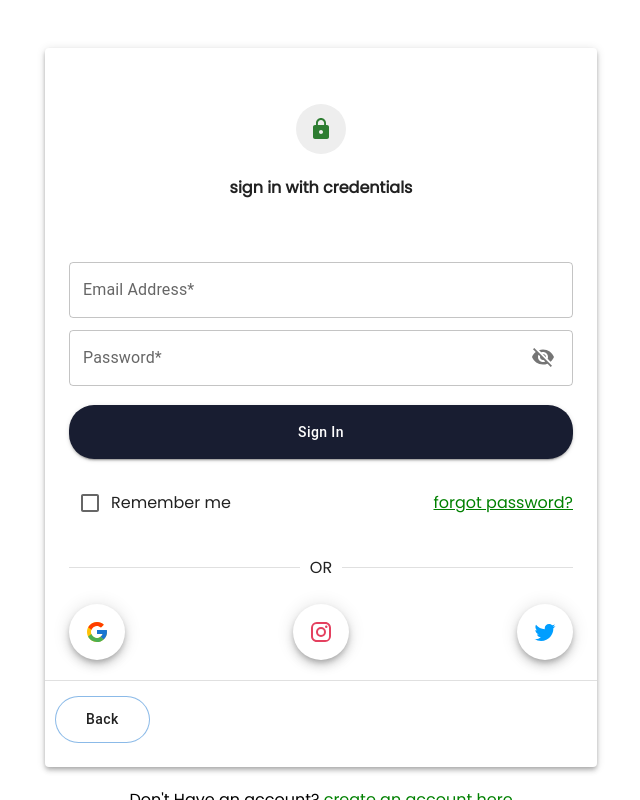
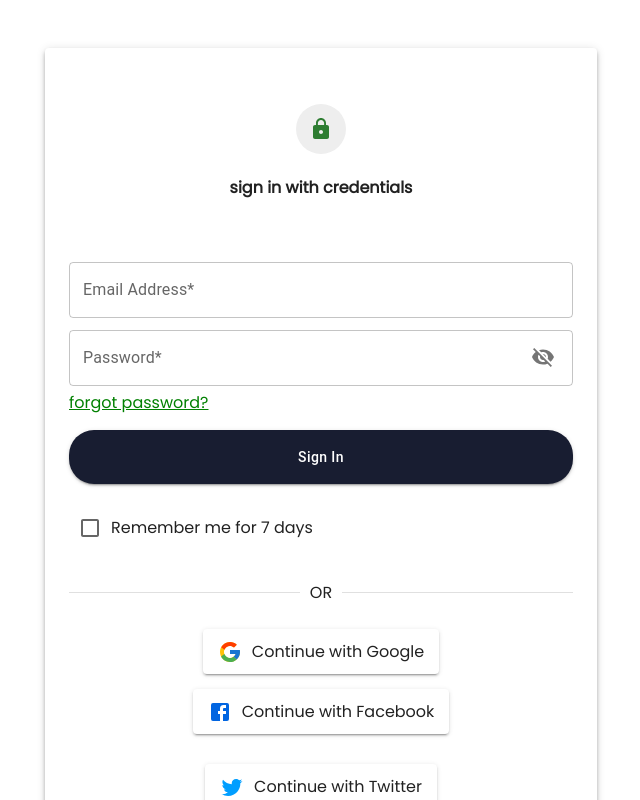
Before and after one commit to muhammadkeyton/onlyjobs, a Next.js app: page /signIn in a window 1280 px wide. Shown: the top 800 px of the page, without its empty margins (319-959 px from the left). Built offline with nearby package versions, Linux system fonts and the light colour scheme.

Commit message:
add appropriate text and styling to brands logos

```diff
--- a/pages/signIn.tsx
+++ b/pages/signIn.tsx
@@ -16,10 +16,10 @@ import TextField from '@mui/material/TextField';
 import Container from '@mui/material/Container';
 import Divider from '@mui/material/Divider';
 import IconButton from '@mui/material/IconButton';
-import Fab from '@mui/material/Fab';
+
 
 import TwitterIcon from '@mui/icons-material/Twitter';
-import InstagramIcon from '@mui/icons-material/Instagram';
+import FacebookIcon from '@mui/icons-material/Facebook';
 import VisibilityIcon from '@mui/icons-material/Visibility';
 import VisibilityOffIcon from '@mui/icons-material/VisibilityOff';
 
@@ -83,8 +83,7 @@ export default function SignIn(){
 
 
 
-
-
+                        <Link href="/signIn" style={{cursor:"pointer", color:"green"}}>forgot password?</Link>
                         <Bbutton xTraStyling="" fullwidth={true} buttonType='contained' color1='#181D31' color2="#181D31" text="Sign In" pad="15px 30px" marg="15px 0"/>
 
 
@@ -93,10 +92,10 @@ export default function SignIn(){
 
                             <div className={getStartedPageCss.remember}>
                                 <Checkbox color="success"/>
-                                <p>Remember me</p>
+                                <p>Remember me for 7 days</p>
                             </div>
 
-                            <Link href="/signIn" style={{cursor:"pointer", color:"green"}}>forgot password?</Link>
+
 
 
                         </div>
@@ -106,19 +105,36 @@ export default function SignIn(){
 
                         <div className={getStartedPageCss.socialIcons}>
 
-                            <Fab sx={{backgroundColor:"#fff"}}>
-                             <FcGoogle style={{fontSize:"1.5rem"}}/>
-                            </Fab>
+
+                            <Paper elevation={2} sx={{display:"flex",alignItems:"center",padding:"10px 15px",cursor:"pointer"}}>
+
+                             <FcGoogle style={{fontSize:"1.5rem",marginRight:"10px"}}/>
+                              Continue with Google
+
+                            </Paper>
 
 
 
-                            <Fab sx={{backgroundColor:"#fff"}}>
-                            <InstagramIcon sx={{color:"#E4405F"}}/>
-                            </Fab>
+                            <Paper  elevation={2} sx={{display:"flex",alignItems:"center",padding:"10px 15px",margin:"15px 0",cursor:"pointer"}}>
 
-                            <Fab sx={{backgroundColor:"#fff"}}>
-                            <TwitterIcon  sx={{color:"#009EFF"}}/>
-                            </Fab>
+                              <FacebookIcon  sx={{color:"#0165E1",fontSize:"1.5rem",marginRight:"10px"}}/>
+                              Continue with Facebook
+
+                            </Paper>
+
+
+
+                            <Paper  elevation={2} sx={{display:"flex",alignItems:"center",padding:"10px 15px",margin:"15px 0",cursor:"pointer"}}>
+
+
+                              <TwitterIcon  sx={{color:"#009EFF",fontSize:"1.5rem",marginRight:"10px"}}/>
+                              Continue with Twitter
+
+                            </Paper>
+
+
+
+
 
                         </div>
 
--- a/styles/getStartedPage.module.css
+++ b/styles/getStartedPage.module.css
@@ -63,6 +63,8 @@ box-shadow: 0 8px 16px 0 rgba(0,0,0,0.2);
 
 .socialIcons{
     display:flex;
+    flex-direction: column;
+    align-items: center;
     justify-content: space-between;
     margin-bottom: 20px;
 }
```
Also changed, not shown: components/getStartedPage/signUp.tsx (+25 -11 lines).
